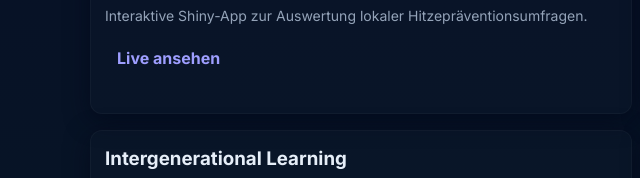
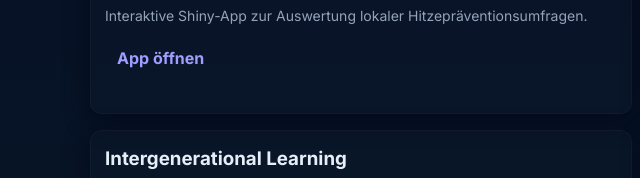
Before and after one commit to lennardschellenberger/lennardschellenberger.github.io, a plain HTML site: page index.html in a window 1280 px wide. Shown: the part 189-367 px from the top of the page, 0-640 px from the left. Drawn offline with Linux system fonts and the light colour scheme.

Commit message:
Update index.html

```diff
--- a/index.html
+++ b/index.html
@@ -121,11 +121,10 @@
       <section id="projects" style="margin-top:20px">
         <h2 style="margin-bottom:12px">Projekte</h2>
         <div class="projects">
-          <!-- EDIT: Replace project cards with your real projects -->
           <article class="project card">
             <h3>Hitzeprävention in Recklinghausen</h3>
             <p>Interaktive Shiny-App zur Auswertung lokaler Hitzepräventionsumfragen.</p>
-            <a class="cta" href="#" target="_blank">Live ansehen</a>
+            <a class="cta" href="https://lennardschellenberger.shinyapps.io/HitzeRE/" target="_blank">App öffnen</a>
           </article>
 
           <article class="project card">
```
